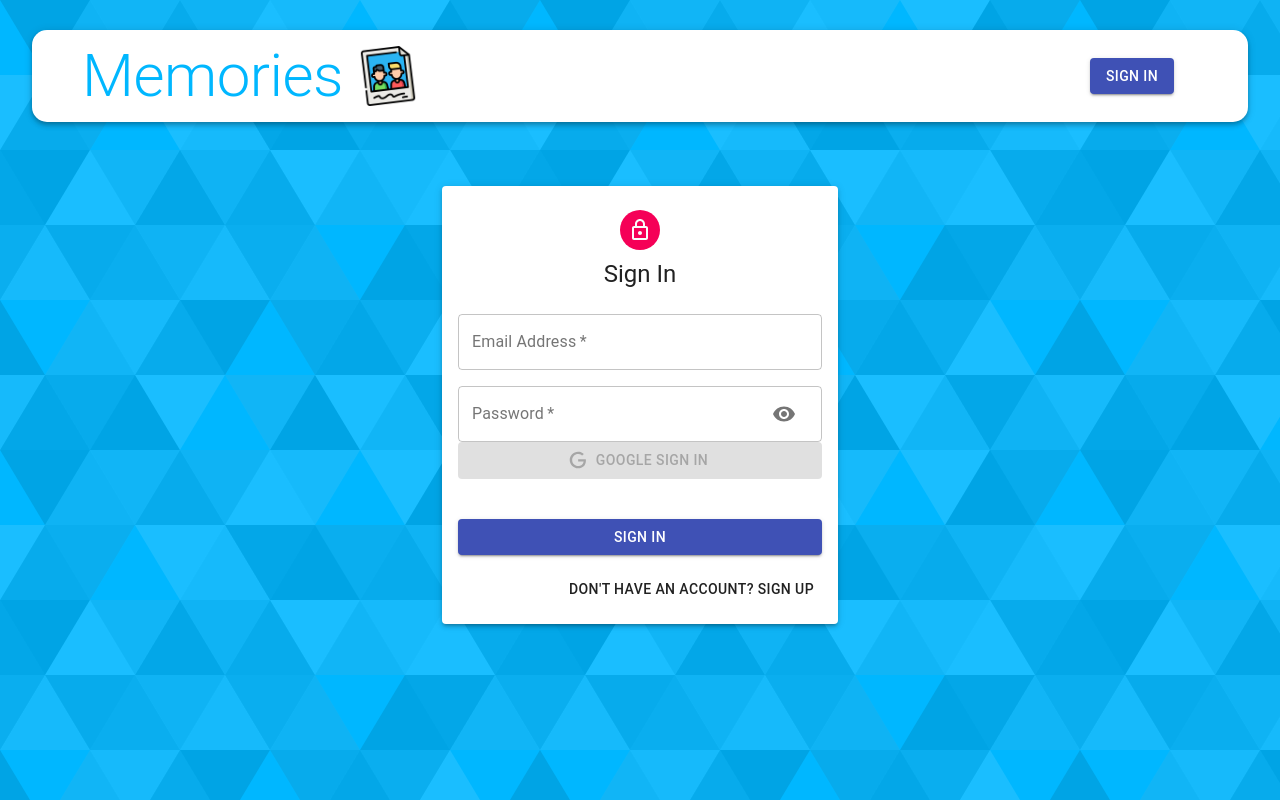
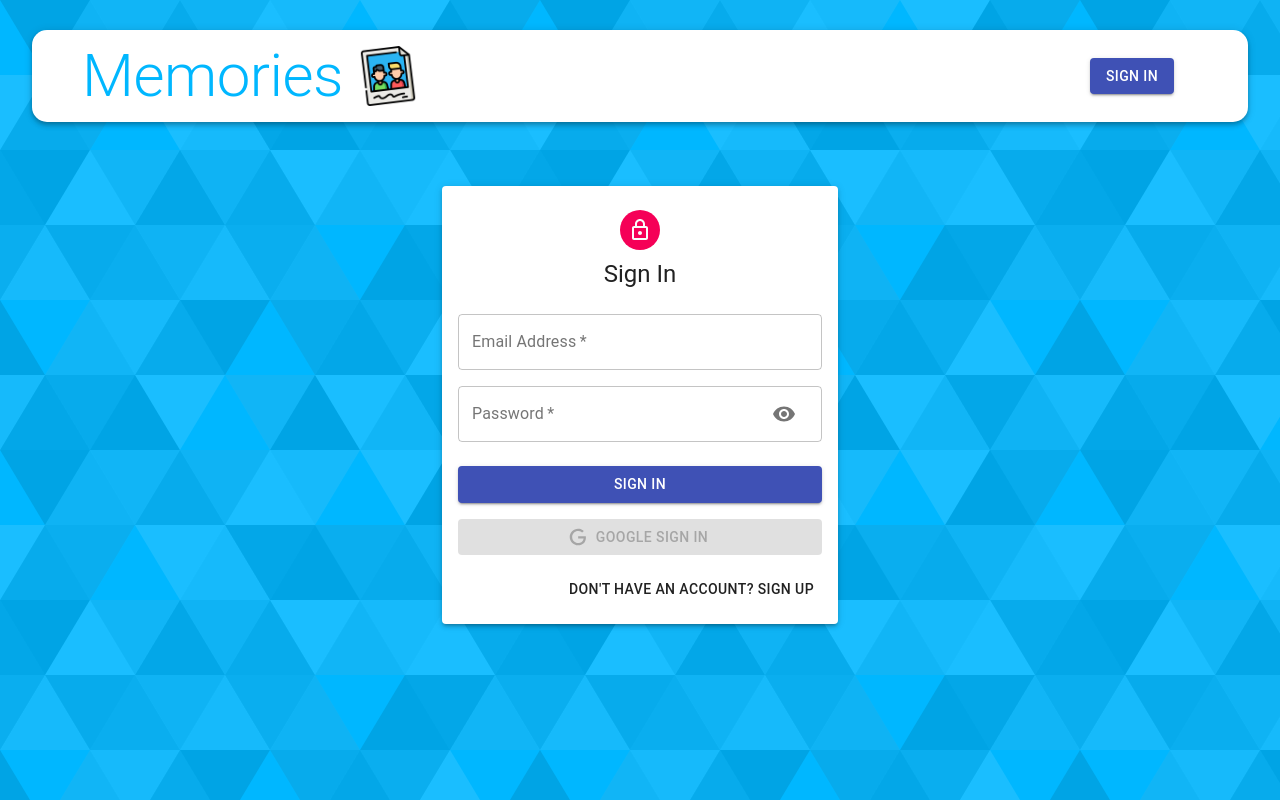
Before and after one commit to vishvam7738/memories, a React (Create React App) app in the folder client/: page /auth in a window 1280 px wide. Built offline with nearby package versions, Linux system fonts and the light colour scheme.

Commit message:
Connection with Google-AUTH

```diff
--- a/client/src/components/Auth/Auth.js
+++ b/client/src/components/Auth/Auth.js
@@ -61,8 +61,12 @@ const Auth = () => {
             <Input name='password' label='Password' handleChange={handleChange} type={showPassword ? 'text' : 'password'} handleShowPassword={handleShowPassword} />
             {isSignup && <Input name='confirmPassword' label='Repeat Password' handleChange={handleChange} type='password' />}
           </Grid>
+          <Button type="submit" fullWidth variant='contained' color='primary' className={classes.submit}>
+            {isSignup ? 'Sign Up' : 'Sign In'}
+
+          </Button>
           <GoogleLogin
-            clientId='GOOGLE-ID'
+            clientId='507000193922-9eb8k907o65q9lom6oel0nlgqrka56gh.apps.googleusercontent.com'
             render={(renderProps) => (
               <Button className={classes.googleButton} color='primary' fullWidth onClick={renderProps.onClick} disabled={renderProps.disabled} startIcon={<Icon />} variant='contained' >
                 Google Sign In
@@ -72,9 +76,9 @@ const Auth = () => {
             onFailure={googleFailure}
             cookiePolicy='single_host_origin'
           />
-          <Button type="submit" fullWidth variant='contained' color='primary' className={classes.submit}>
-            {isSignup ? 'Sign Up' : 'Sign In'}
-          </Button>
+
+
+
         <Grid container justifyContent='flex-end'>
           <Grid item>
             <Button onClick={switchMode}>
@@ -86,7 +90,7 @@ const Auth = () => {
         </Grid>
       </form>
     </Paper>
-    </Container>
+    </Container >
   )
 }
 
```
Lines whose indentation alone changed are shown as unchanged.
